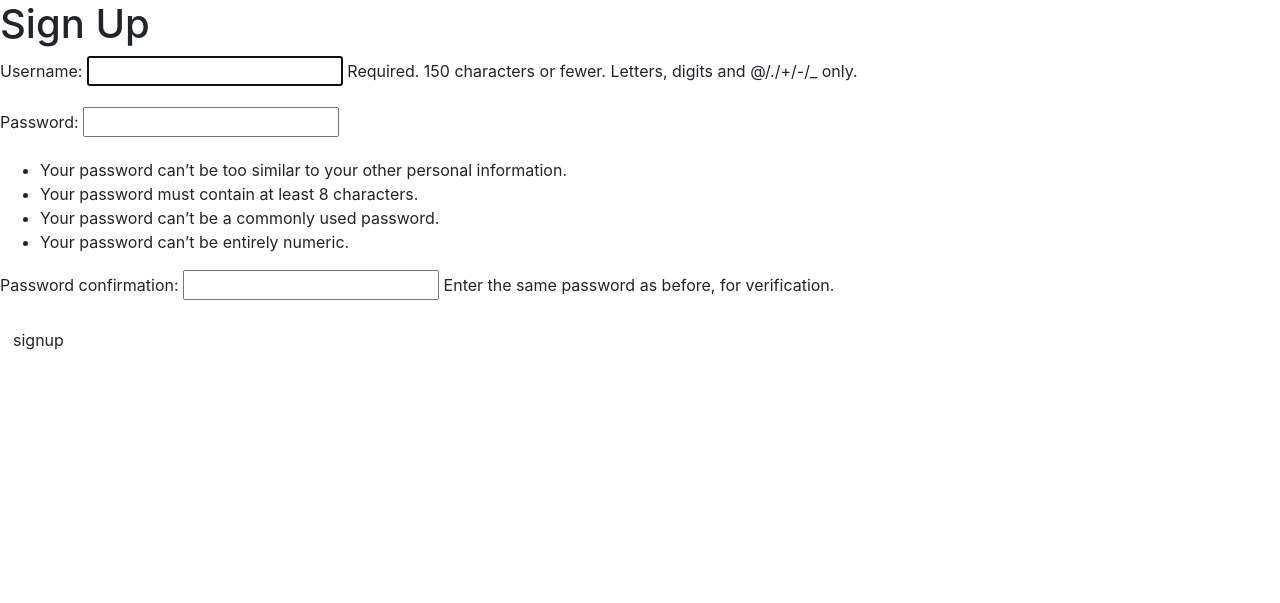
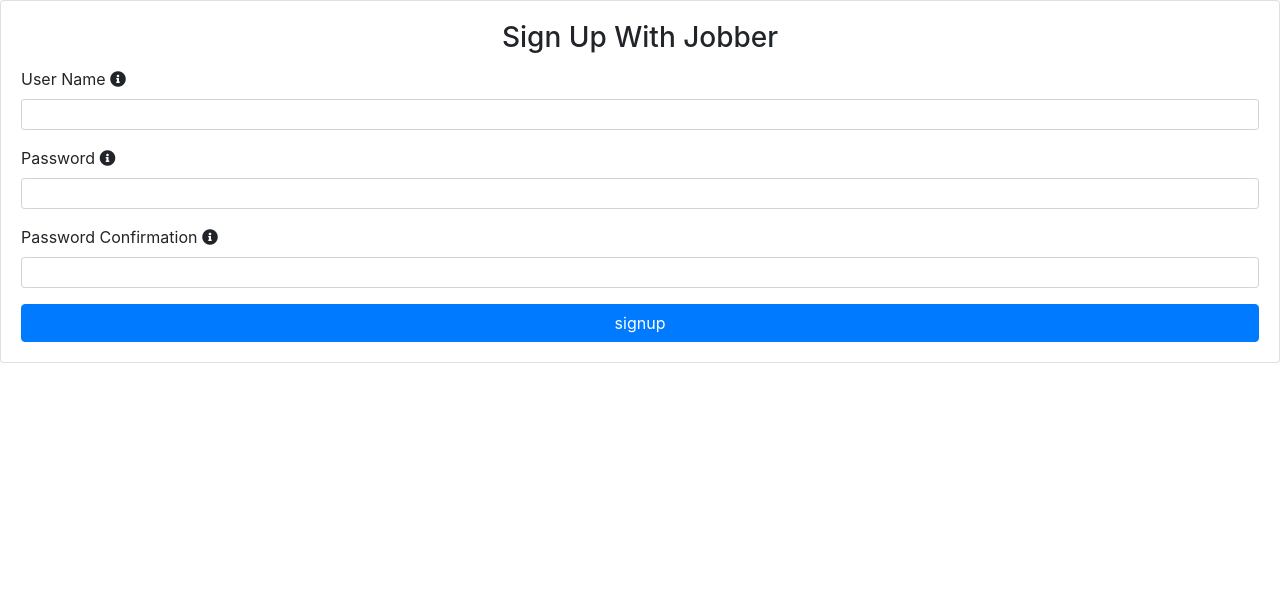
Before and after one commit to AaronGoldsmith1/jobber, a Django app: page /accounts/signup/ in a window 1280 px wide. Shown: the part 56-659 px from the top of the page. Run offline with Django 3.2, Linux system fonts and the light colour scheme; some libraries are stand-ins or nearby versions.

Commit message:
update sign up page, tooltips

```diff
--- a/main_app/static/css/style.css
+++ b/main_app/static/css/style.css
@@ -92,3 +92,7 @@
   margin-bottom: 20px;
   margin-left: 10px;
 }
+
+ul {
+  list-style-type: none;
+}
--- a/main_app/templates/about.html
+++ b/main_app/templates/about.html
@@ -1,8 +1,6 @@
 {% extends 'base.html' %}
 {% block content %}
 {% load static %}
-
-
 
 <div class="position-relative overflow-hidden p-3 p-md-5 m-md-3 text-center bg-light">
   <div class="col-md-5 p-lg-5 mx-auto my-5">
--- a/main_app/templates/base.html
+++ b/main_app/templates/base.html
@@ -9,6 +9,7 @@
     <title>Jobber</title>
     <link rel="stylesheet" href="https://stackpath.bootstrapcdn.com/bootstrap/4.3.1/css/bootstrap.min.css" integrity="sha384-ggOyR0iXCbMQv3Xipma34MD+dH/1fQ784/j6cY/iJTQUOhcWr7x9JvoRxT2MZw1T" crossorigin="anonymous">
     <link rel="stylesheet" type="text/css" href="//cdn.jsdelivr.net/npm/slick-carousel@1.8.1/slick/slick.css"/>
+    <link rel="stylesheet" href="https://pro.fontawesome.com/releases/v5.10.0/css/all.css" integrity="sha384-AYmEC3Yw5cVb3ZcuHtOA93w35dYTsvhLPVnYs9eStHfGJvOvKxVfELGroGkvsg+p" crossorigin="anonymous"/>
     <link rel="stylesheet" href="{% static 'css/style.css' %}">
     <script src="https://cdnjs.cloudflare.com/ajax/libs/jquery/3.6.0/jquery.min.js" crossorigin="anonymous"></script>
     <script src="https://cdnjs.cloudflare.com/ajax/libs/popper.js/1.14.7/umd/popper.min.js" integrity="sha384-UO2eT0CpHqdSJQ6hJty5KVphtPhzWj9WO1clHTMGa3JDZwrnQq4sF86dIHNDz0W1" crossorigin="anonymous"></script>
--- a/main_app/templates/registration/login.html
+++ b/main_app/templates/registration/login.html
@@ -5,7 +5,7 @@
 	<div class="card-body">
 		<h3 class="card-title text-center">Log in to Jobber</h3>
 		<div class="card-text">
-			<form method="post" action="/accounts/login/">
+			<form method="post" action="{% url 'login' %}">
       {% csrf_token %}
 				<div class="form-group">
 					<label for="id_username">User Name</label>
--- a/main_app/templates/registration/signup.html
+++ b/main_app/templates/registration/signup.html
@@ -1,14 +1,36 @@
 {% extends 'base.html' %}
 {% block content %}
 
-<h1>Sign Up</h1>
-
 {% if error_message %}<p class="red-text">{{ error_message }}</p>{% endif %}
 
-<form method="post" action="{% url 'signup' %}">
-  {% csrf_token %}
-  {{ form.as_p }}
-  <input type="submit" class="btn" value="signup">
-</form>
+<div class="card">
+  <div class="card-body">
+		<h3 class="card-title text-center">Sign Up With Jobber</h3>
+		<div class="card-text">
+			<form method="post" action="{% url 'signup' %}">
+      {% csrf_token %}
+				<div class="form-group">
+					<label for="id_username">User Name <i class="fas fa-info-circle" data-toggle="tooltip" title="Required. 150 characters or fewer. Letters, digits and @/./+/-/_ only"></i></label>
+					<input type="text" class="form-control form-control-sm" id="id_username" name="username">
+				</div>
+				<div class="form-group">
+					<label for="id_password1">Password <i class="fas fa-info-circle" data-toggle="tooltip" data-html="true" data-container="body" title='<span>&ast;&nbsp;Your password can’t be too similar to your other personal information.</span><br><br><span>&ast;&nbsp;Your password must contain at least 8 characters.</span><br><br><span>&ast;&nbsp;Your password can’t be a commonly used password.</span><br><br><span>&ast;&nbsp;Your password can’t be entirely numeric.</span>'></i></label>
+					<input type="password" class="form-control form-control-sm" id="id_password1" name="password1">
+				</div>
+        <div class="form-group">
+          <label for="id_password2">Password Confirmation <i class="fas fa-info-circle" data-toggle="tooltip" title="Enter the same password as before, for verification"></i></label>
+          <input type="password" class="form-control form-control-sm" id="id_password2" name="password2">
+        </div>
+				<input type="submit" class="btn btn-primary btn-block" value="signup">
+			</form>
+		</div>
+	</div>
+</div>
+
+<script>
+  $(function () {
+    $('[data-toggle="tooltip"]').tooltip()
+  })
+</script
 
 {% endblock %}
```
Lines whose indentation alone changed are shown as unchanged.
